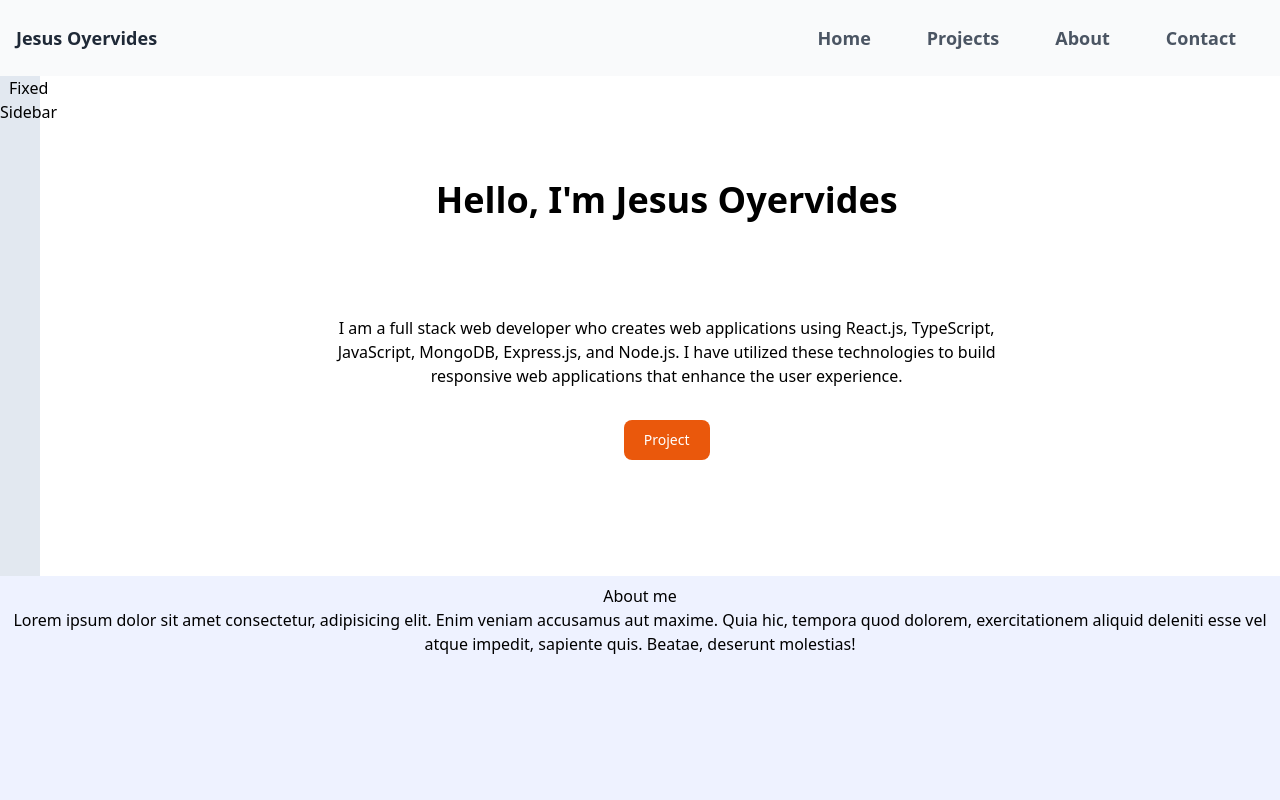
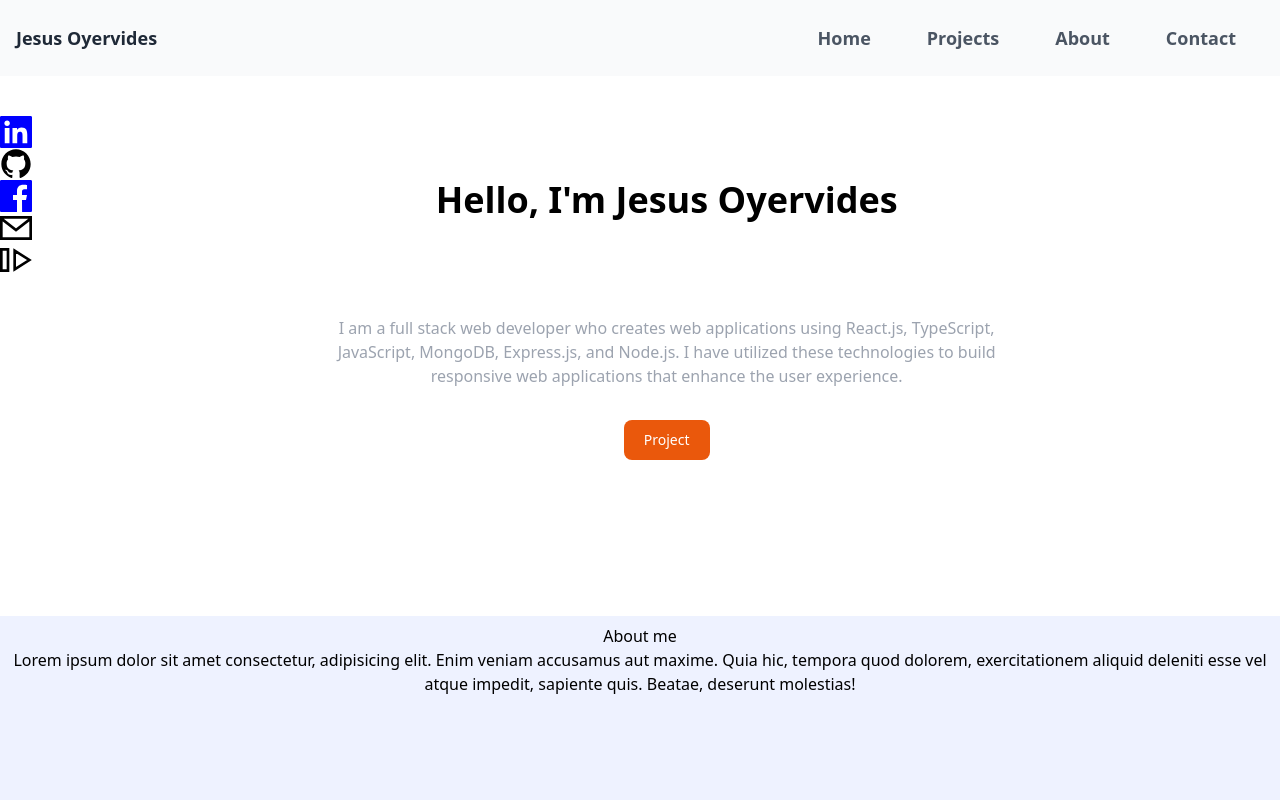
Before and after one commit to jesusoyer/JO-Portfolio, a React (Create React App) app: page / in a window 1280 px wide. Shown: the top 800 px of the page. Built offline with nearby package versions, Linux system fonts and the light colour scheme.

Commit message:
added icons to the sidebar

```diff
--- a/package.json
+++ b/package.json
@@ -12,6 +12,7 @@
     "@types/react-dom": "^18.2.6",
     "react": "^18.2.0",
     "react-dom": "^18.2.0",
+    "react-icons": "^4.10.1",
     "react-scripts": "5.0.1",
     "typescript": "^4.9.5",
     "web-vitals": "^2.1.4"
--- a/src/components/FixedSidebar/FixedSideBar.tsx
+++ b/src/components/FixedSidebar/FixedSideBar.tsx
@@ -1,4 +1,8 @@
-
+import { GrLinkedin } from "react-icons/gr";
+import { GrGithub } from "react-icons/gr";
+import {GrFacebook} from "react-icons/gr";
+import {GrMailOption} from "react-icons/gr";
+import {GrResume} from "react-icons/gr";
 
 const FixedSidebar: React.FC = () => {
 
@@ -7,9 +11,13 @@ const FixedSidebar: React.FC = () => {
 
     return (
 
-        <div className="flex w-10 bg-slate-200 ">
-        <aside className="h-[500px] sticky top-64 col-span-8">
-             Fixed Sidebar
+        <div className="flex w-10 sticky  ">
+        <aside className="h-[500px] top-64 col-span-8 mt-10">
+             <GrLinkedin size={32} style={{color: 'blue'}}/>
+            <GrGithub size={32} style={{color: 'black'}} />
+            <GrFacebook size={32} style={{color: 'blue'}}/>
+            <GrMailOption  size={32} style={{color: 'blue'}} />
+            <GrResume size={32} style={{color: 'black'}}/>
         </aside>
 
     </div>
--- a/src/components/landingSection/LandingSection.tsx
+++ b/src/components/landingSection/LandingSection.tsx
@@ -12,8 +12,8 @@ const LandingSection: React.FC = () => {
           <div className="col-span-11  w-screen p-2">
             <div className="flex flex-col justify-center mr-40">
 
-            <h1 className="my-24 mx-auto font-semibold text-4xl">Hello, I'm Jesus Oyervides</h1>
-            <p className="text-center w-8/12 mx-auto">
+            <h1 className="my-24 mx-auto font-semibold text-4xl font-bold">Hello, I'm Jesus Oyervides</h1>
+            <p className="text-center w-8/12 mx-auto text-gray-400">
             I am a full stack web developer who creates web applications using React.js, TypeScript, JavaScript, MongoDB, Express.js, and Node.js. I have utilized these technologies to build responsive web applications that enhance the user experience.
             </p>
 
```
Also changed, not shown: 1 other file (tests, documents, lock files or other folders).
